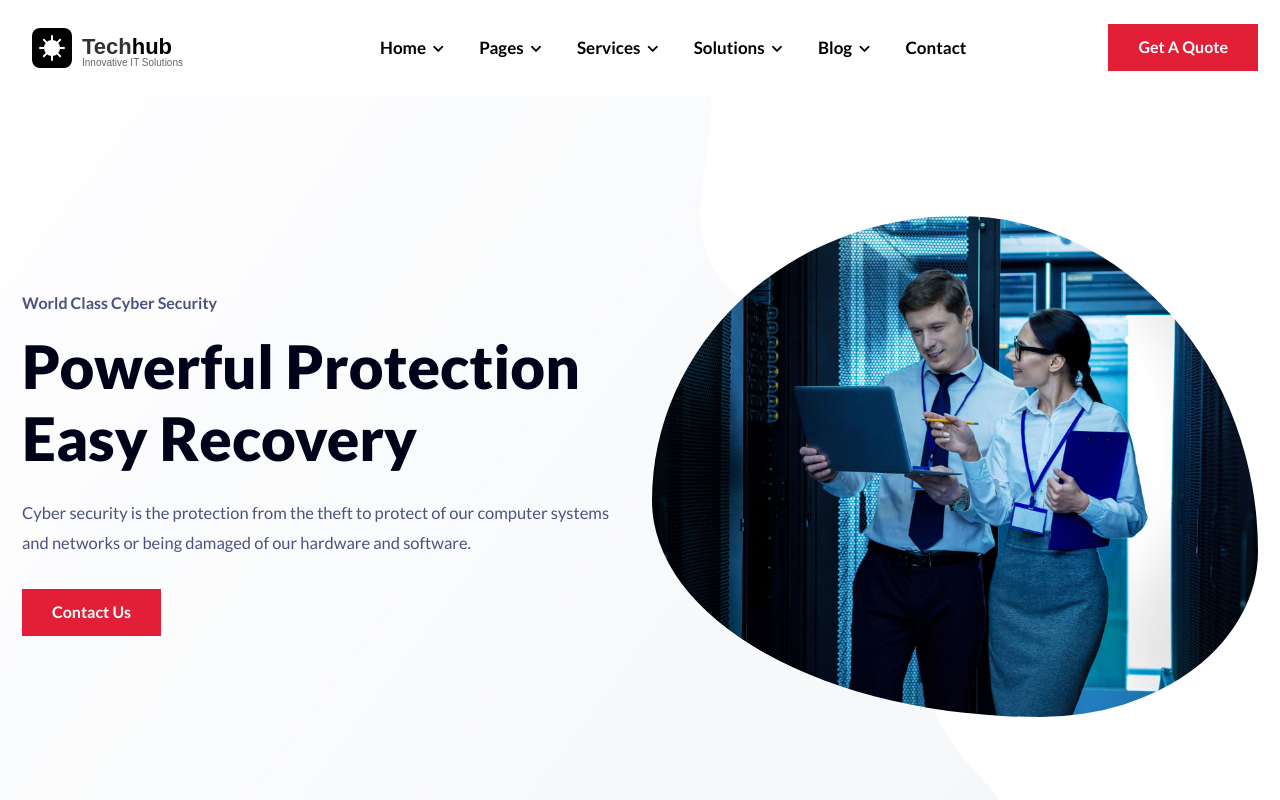
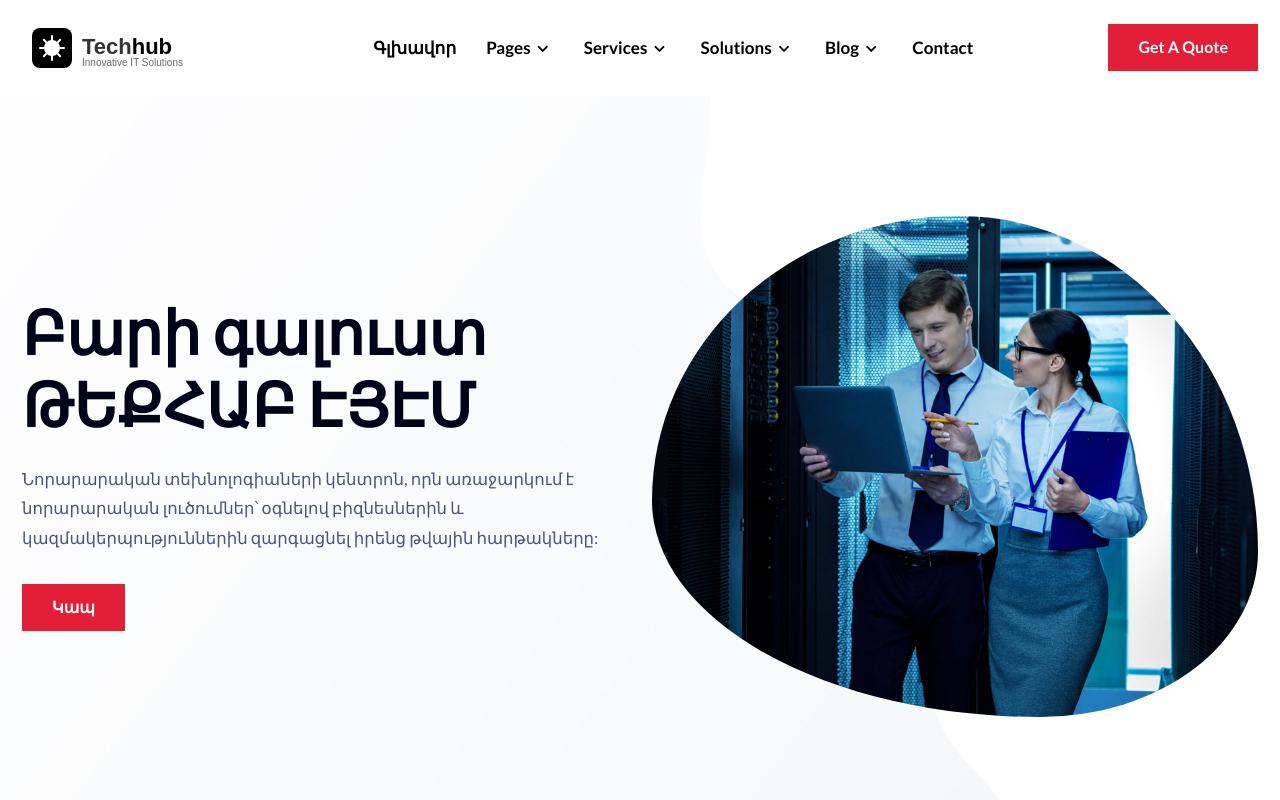
Before and after one commit to vahanmkrtumyan/techhub, a Next.js app: page / in a window 1280 px wide. Shown: the top 800 px of the page. Built offline with nearby package versions, Linux system fonts and the light colour scheme.

Commit message:
Changed Ico

```diff
--- a/components/HomeDemoOne/MainBanner.js
+++ b/components/HomeDemoOne/MainBanner.js
@@ -1,6 +1,6 @@
-import React from "react";
-import Link from "next/link";
-import Image from "next/image";
+import React from 'react';
+import Link from 'next/link';
+import Image from 'next/image';
 
 const MainBanner = () => {
   return (
@@ -10,17 +10,16 @@ const MainBanner = () => {
           <div className="row align-items-center">
             <div className="col-lg-6 col-md-12">
               <div className="banner-content">
-                <span className="top-title">World Class Cyber Security</span>
-                <h1>Powerful Protection Easy Recovery</h1>
+                <h1>Բարի գալուստ ԹԵՔՀԱԲ ԷՅԷՄ</h1>
                 <p>
-                  Cyber security is the protection from the theft to protect of
-                  our computer systems and networks or being damaged of our
-                  hardware and software.
+                  Նորարարական տեխնոլոգիաների կենտրոն, որն առաջարկում է
+                  նորարարական լուծումներ՝ օգնելով բիզնեսներին և
+                  կազմակերպություններին զարգացնել իրենց թվային հարթակները:
                 </p>
 
                 <div className="banner-btn">
                   <Link href="/contact" className="default-btn">
-                    <span>Contact Us</span>
+                    <span>Կապ</span>
                   </Link>
                 </div>
               </div>
--- a/components/Layouts/NavbarTwo.js
+++ b/components/Layouts/NavbarTwo.js
@@ -71,70 +71,9 @@ const NavbarTwo = () => {
                 <div className={classOne} id="navbarSupportedContent">
                   <ul className="navbar-nav m-auto">
                     <li className="nav-item">
-                      <Link
-                        href="#"
-                        onClick={(e) => e.preventDefault()}
-                        className="nav-link"
-                      >
-                        Home <i className="bx bx-chevron-down"></i>
+                      <Link href="/" className="nav-link">
+                        Գլխավոր
                       </Link>
-
-                      <ul className="dropdown-menu">
-                        <li className="nav-item">
-                          <Link
-                            href="/"
-                            className={`nav-link ${
-                              currentPath == '/' && 'active'
-                            }`}
-                          >
-                            Home Demo - 1
-                          </Link>
-                        </li>
-
-                        <li className="nav-item">
-                          <Link
-                            href="/index-2/"
-                            className={`nav-link ${
-                              currentPath == '/index-2/' && 'active'
-                            }`}
-                          >
-                            Home Demo - 2
-                          </Link>
-                        </li>
-
-                        <li className="nav-item">
-                          <Link
-                            href="/index-3/"
-                            className={`nav-link ${
-                              currentPath == '/index-3/' && 'active'
-                            }`}
-                          >
-                            Home Demo - 3
-                          </Link>
-                        </li>
-
-                        <li className="nav-item">
-                          <Link
-                            href="/index-4/"
-                            className={`nav-link ${
-                              currentPath == '/index-4/' && 'active'
-                            }`}
-                          >
-                            Home Demo - 4
-                          </Link>
-                        </li>
-
-                        <li className="nav-item">
-                          <Link
-                            href="/index-5/"
-                            className={`nav-link ${
-                              currentPath == '/index-5/' && 'active'
-                            }`}
-                          >
-                            Home Demo - 5
-                          </Link>
-                        </li>
-                      </ul>
                     </li>
 
                     <li className="nav-item">
--- a/pages/_app.js
+++ b/pages/_app.js
@@ -1,19 +1,19 @@
-import "../styles/bootstrap.min.css";
-import "../styles/animate.min.css";
-import "../styles/boxicons.min.css";
-import "../styles/meanmenu.min.css";
-import "../styles/flaticon.css";
-import "react-tabs/style/react-tabs.css";
-import "react-accessible-accordion/dist/fancy-example.css";
-import "swiper/css";
-import "swiper/css/bundle";
+import '../styles/bootstrap.min.css';
+import '../styles/animate.min.css';
+import '../styles/boxicons.min.css';
+import '../styles/meanmenu.min.css';
+import '../styles/flaticon.css';
+import 'react-tabs/style/react-tabs.css';
+import 'react-accessible-accordion/dist/fancy-example.css';
+import 'swiper/css';
+import 'swiper/css/bundle';
 
 // Global style
-import "../styles/style.css";
-import "../styles/responsive.css";
+import '../styles/style.css';
+import '../styles/responsive.css';
 
-import Head from "next/head";
-import GoTop from "../components/Layouts/GoTop";
+import Head from 'next/head';
+import GoTop from '../components/Layouts/GoTop';
 
 export default function App({ Component, pageProps }) {
   return (
@@ -23,7 +23,7 @@ export default function App({ Component, pageProps }) {
           name="viewport"
           content="width=device-width, initial-scale=1, shrink-to-fit=no"
         />
-        <title>Nezox - Cyber Security Company React Nextjs Template</title>
+        <title>Թեքհաբ ԷՅԷՄ</title>
       </Head>
 
       <Component {...pageProps} />
--- a/pages/_document.js
+++ b/pages/_document.js
@@ -1,4 +1,4 @@
-import { Html, Head, Main, NextScript } from "next/document";
+import { Html, Head, Main, NextScript } from 'next/document';
 
 export default function Document() {
   return (
@@ -8,7 +8,7 @@ export default function Document() {
           href="https://fonts.googleapis.com/css2?family=Lato:ital,wght@0,300;0,400;0,700;0,900;1,300;1,400&display=swap"
           rel="stylesheet"
         />
-        <link rel="icon" type="image/png" href="/images/favicon.png"></link>
+        <link rel="icon" type="image/png" href="/images/favicon.ico"></link>
       </Head>
       <body>
         <Main />
```
Also changed, not shown: components/Services/logo.svg (added), 1 other file (tests, documents, lock files or other folders).
